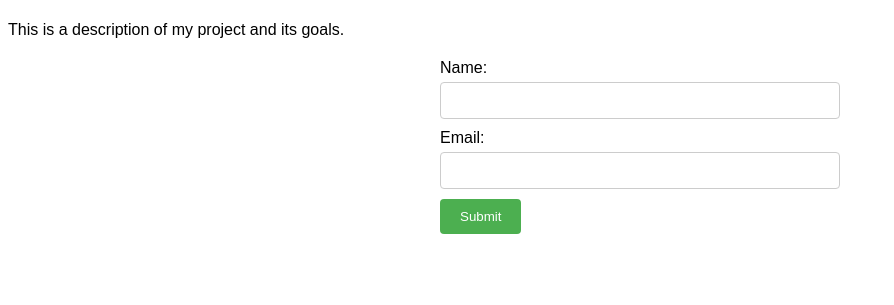
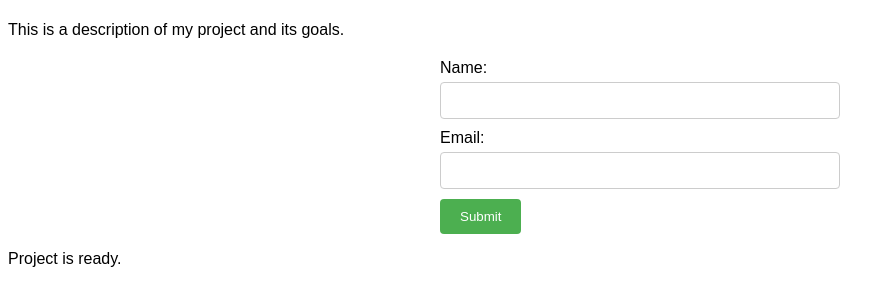
Before and after one commit to mkkhaled/git-workflow-exercise, a plain HTML site: page index.html in a window 1280 px wide. Shown: the part 59-364 px from the top of the page, without its empty margins (0-894 px from the left). Drawn offline with Linux system fonts and the light colour scheme.

Commit message:
add message project is ready

```diff
--- a/index.html
+++ b/index.html
@@ -17,7 +17,7 @@
 
 <input type="submit" value="Submit">
 </form>
-
+<p>Project is ready.</p>
 <script>
 document.getElementById("btn-alert").addEventListener("click", function(){
 alert("Thank you for submitting the form!");});
```
